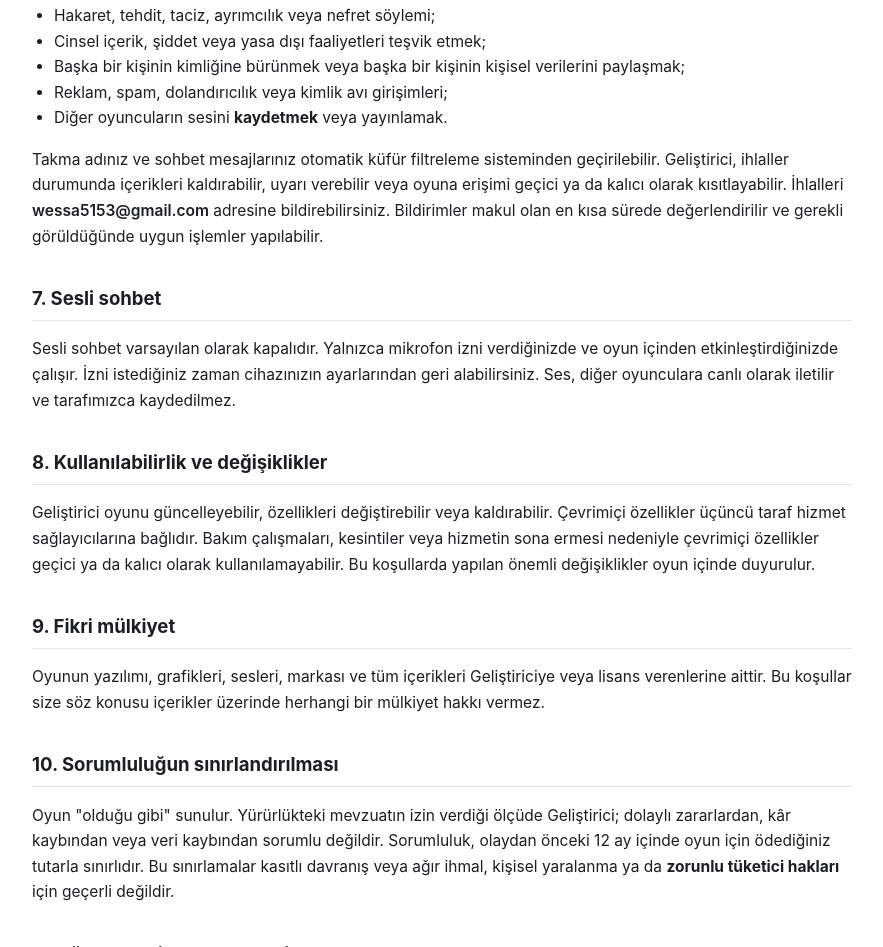
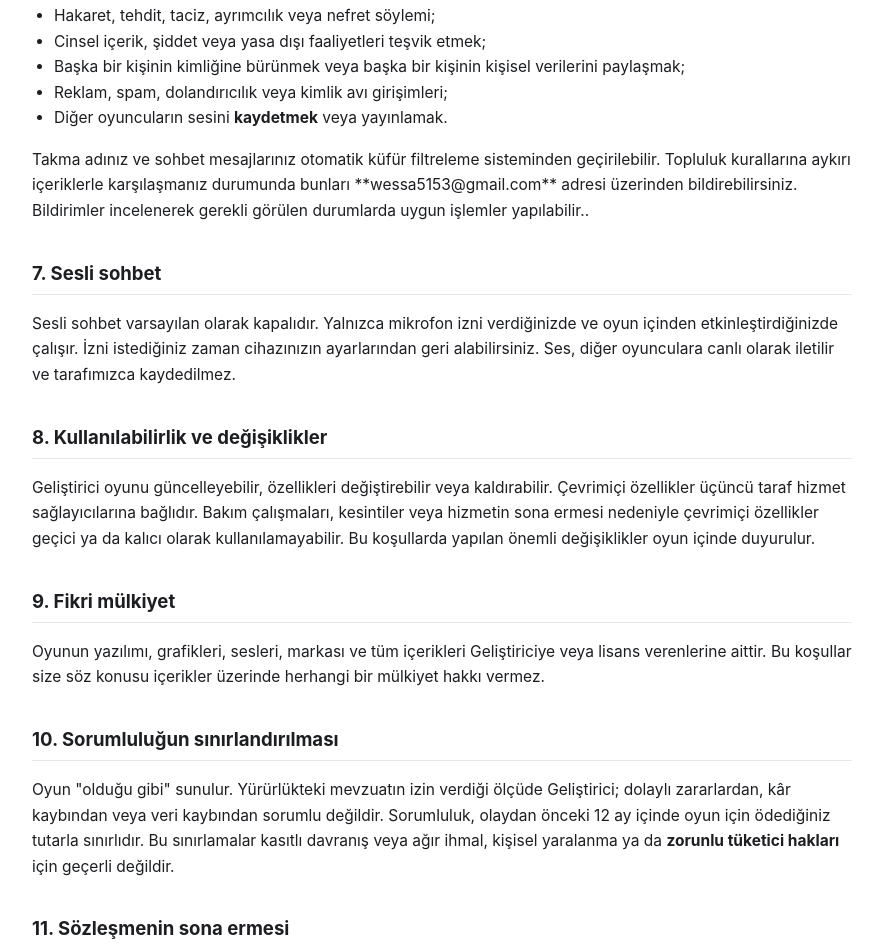
Before and after one commit to wessa5153-del/roll-legal, a plain HTML site: page kosullar.html in a window 1280 px wide. Shown: the part 1743-2690 px from the top of the page, without its empty margins (198-1081 px from the left). Drawn offline with Linux system fonts and the light colour scheme.

Commit message:
Revise reporting instructions in kosullar.html
Updated the warning about reporting violations and clarified the process for reporting inappropriate content.

```diff
--- a/kosullar.html
+++ b/kosullar.html
@@ -85,7 +85,7 @@ Bu öğelerin oyun dışında parasal değeri yoktur, nakit paraya çevrilemez v
 <li>Reklam, spam, dolandırıcılık veya kimlik avı girişimleri;</li>
 <li>Diğer oyuncuların sesini <strong>kaydetmek</strong> veya yayınlamak.</li>
 </ul>
-<p>Takma adınız ve sohbet mesajlarınız otomatik küfür filtreleme sisteminden geçirilebilir. Geliştirici, ihlaller durumunda içerikleri kaldırabilir, uyarı verebilir veya oyuna erişimi geçici ya da kalıcı olarak kısıtlayabilir. İhlalleri <span class="fill">wessa5153@gmail.com</span> adresine bildirebilirsiniz. Bildirimler makul olan en kısa sürede değerlendirilir ve gerekli görüldüğünde uygun işlemler yapılabilir.</p>
+<p>Takma adınız ve sohbet mesajlarınız otomatik küfür filtreleme sisteminden geçirilebilir. Topluluk kurallarına aykırı içeriklerle karşılaşmanız durumunda bunları **wessa5153@gmail.com** adresi üzerinden bildirebilirsiniz. Bildirimler incelenerek gerekli görülen durumlarda uygun işlemler yapılabilir..</p>
 
 <h2>7. Sesli sohbet</h2>
 <p>Sesli sohbet varsayılan olarak kapalıdır. Yalnızca mikrofon izni verdiğinizde ve oyun içinden etkinleştirdiğinizde çalışır.
```
